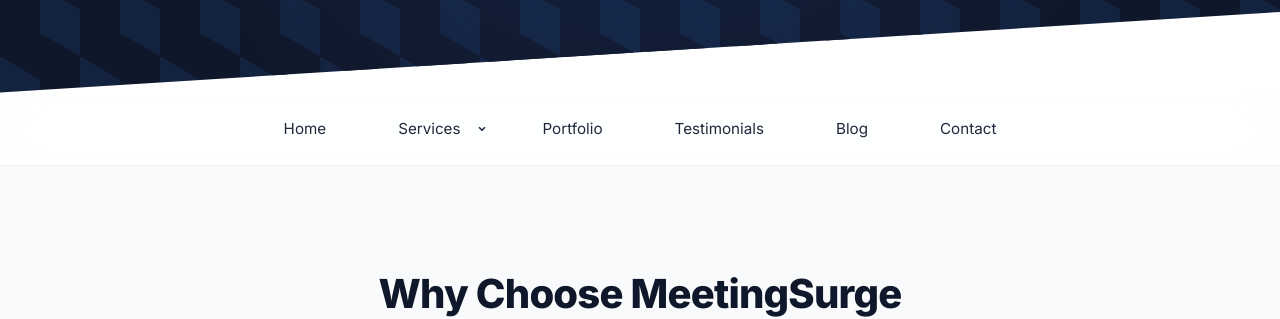
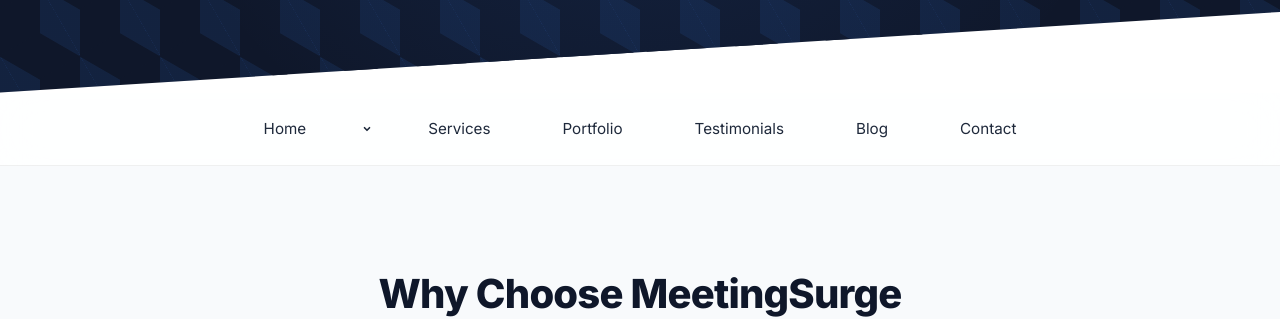
Before and after one commit to JamesBrownR/MeetingSurge, a Jekyll site: the page built from index.html, in a window 1280 px wide. Shown: the part 714-1033 px from the top of the page. Built offline with Jekyll 4.4.1, drawn with Linux system fonts in a browser that asks for light colours.

Commit message:
Update nav.html

```diff
--- a/_includes/nav.html
+++ b/_includes/nav.html
@@ -4,9 +4,10 @@
 <nav>
   <ul>
     <li><a href="/">Home</a></li>
+        <svg class="dropdown-arrow" width="10" height="10" viewBox="0 0 12 12" fill="none" stroke="currentColor"><path stroke-linecap="round" stroke-linejoin="round" stroke-width="2" d="M3 4.5l3 3 3-3"/></svg>
+
     <li class="has-dropdown">
       <a href="/services">Services</a>
-    <svg class="dropdown-arrow" width="10" height="10" viewBox="0 0 12 12" fill="none" stroke="currentColor"><path stroke-linecap="round" stroke-linejoin="round" stroke-width="2" d="M3 4.5l3 3 3-3"/></svg>
       <ul class="dropdown-menu">
         <li><a href="/services/web-design">Website Design</a></li>
         <li><a href="/services/gbp-management">GBP Management</a></li>
```
